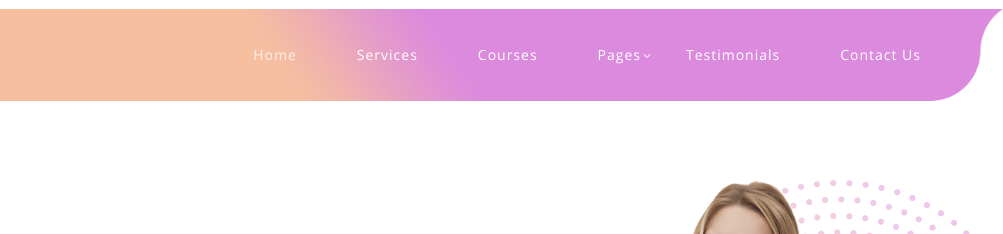
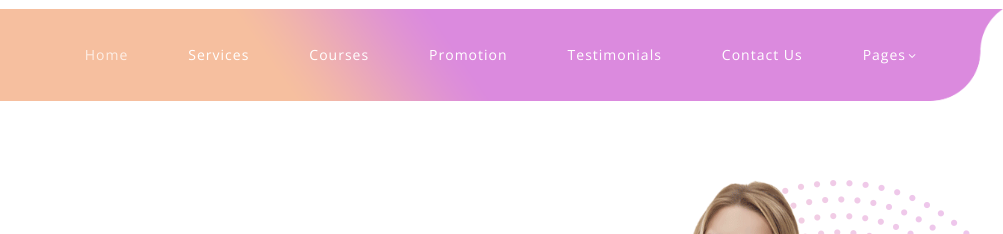
Before and after one commit to BDFD-Side-Project/SideProject055_Edu, a plain HTML site: page index.html in a window 1280 px wide. Shown: the top 234 px of the page, 277-1280 px from the left. Drawn offline with nearby package versions, Linux system fonts and the light colour scheme.

Commit message:
Update index.html

```diff
--- a/index.html
+++ b/index.html
@@ -54,6 +54,12 @@ https://templatemo.com/tm-573-eduwell
               <li class="scroll-to-section"><a href="#services">Services</a>
               </li>
               <li class="scroll-to-section"><a href="#courses">Courses</a></li>
+              <li class="scroll-to-section"><a href="#promotion">Promotion</a>
+              </li>
+              <li class="scroll-to-section"><a
+                  href="#testimonials">Testimonials</a></li>
+              <li class="scroll-to-section"><a href="#contact-section">Contact
+                  Us</a></li>
               <li class="has-sub">
                 <a href="javascript:void(0)">Pages</a>
                 <ul class="sub-menu">
@@ -62,10 +68,6 @@ https://templatemo.com/tm-573-eduwell
                   <li><a href="contact-us.html">Contact Us</a></li>
                 </ul>
               </li>
-              <li class="scroll-to-section"><a
-                  href="#testimonials">Testimonials</a></li>
-              <li class="scroll-to-section"><a href="#contact-section">Contact
-                  Us</a></li>
             </ul>
             <a class='menu-trigger'>
               <span>Menu</span>
@@ -380,7 +382,7 @@ https://templatemo.com/tm-573-eduwell
     </div>
   </section>
 
-  <section class="simple-cta">
+  <section class="simple-cta" id="promotion">
     <div class="container">
       <div class="row">
         <div class="col-lg-5 offset-lg-1">
```
